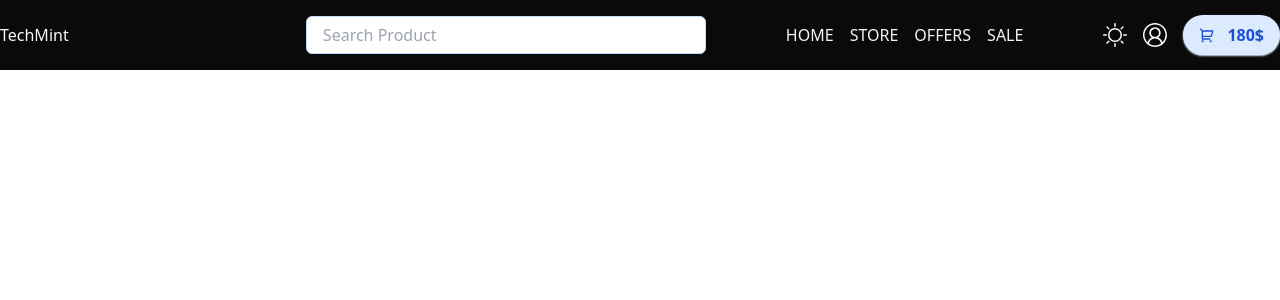
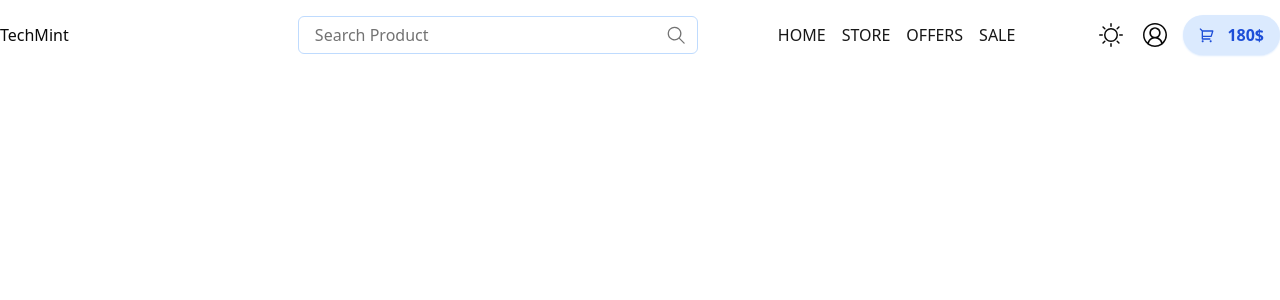
Before and after one commit to hirushaph/techmint, a React (Vite) app: page / in a window 1280 px wide. Shown: the top 300 px of the page. Built offline with nearby package versions, Linux system fonts and the light colour scheme.

Commit message:
Add dark mode toggle

```diff
--- a/index.html
+++ b/index.html
@@ -3,6 +3,12 @@
   <head>
     <meta charset="UTF-8" />
     <link rel="icon" type="image/svg+xml" href="/vite.svg" />
+    <script>
+      const darkmode = JSON.parse(localStorage.getItem('darkmode'));
+      darkmode
+        ? document.documentElement.classList.add('dark')
+        : document.documentElement.classList.remove('dark');
+    </script>
     <meta name="viewport" content="width=device-width, initial-scale=1.0" />
     <title>TechMint | Mobile Store</title>
   </head>
--- a/package.json
+++ b/package.json
@@ -10,11 +10,13 @@
     "preview": "vite preview"
   },
   "dependencies": {
+    "@reduxjs/toolkit": "^2.2.5",
     "axios": "^1.6.8",
     "framer-motion": "^11.2.4",
     "react": "^18.2.0",
     "react-dom": "^18.2.0",
     "react-icons": "^5.2.1",
+    "react-redux": "^9.1.2",
     "react-router-dom": "^6.23.1"
   },
   "devDependencies": {
--- a/src/components/AppLayout.tsx
+++ b/src/components/AppLayout.tsx
@@ -2,7 +2,7 @@ import Header from './Header';
 
 function AppLayout() {
   return (
-    <div className='app dark'>
+    <div className='app'>
       <Header />
     </div>
   );
--- /dev/null
+++ b/src/components/DarkMode.tsx
@@ -0,0 +1,48 @@
+import { GoSun } from 'react-icons/go';
+import { useDispatch, useSelector } from 'react-redux';
+import { RootStateType } from '../redux/store';
+import { toggleDarkMode } from '../redux/settingSlice';
+import { useEffect, useState } from 'react';
+import { HiOutlineMoon } from 'react-icons/hi';
+
+function DarkMode() {
+  const dispatch = useDispatch();
+  const { darkmode } = useSelector((state: RootStateType) => state.setting);
+  const [showAnimation, setShowAnimation] = useState(false);
+
+  useEffect(
+    function () {
+      if (darkmode) {
+        document.documentElement.classList.add('dark');
+      } else {
+        document.documentElement.classList.remove('dark');
+      }
+    },
+    [darkmode],
+  );
+
+  function handleDarkMode() {
+    dispatch(toggleDarkMode());
+    setShowAnimation(true);
+  }
+  return (
+    <div
+      onClick={handleDarkMode}
+      className=' relative flex w-8 cursor-pointer items-center justify-center bg-blue-400'
+    >
+      <span
+        className={`darkmode-icon ${showAnimation && darkmode ? 'rotateback-effect' : 'opacity-0'} ${darkmode && 'opacity-100'} ${!darkmode && 'rotate-effect'}`}
+      >
+        <HiOutlineMoon className={`text-2xl`} />
+      </span>
+
+      <span
+        className={`darkmode-icon ${showAnimation && !darkmode ? 'rotate-effect' : 'opacity-0'} ${darkmode && 'rotateback-effect'} ${!darkmode && 'opacity-100'}`}
+      >
+        <GoSun className={`text-2xl`} />
+      </span>
+    </div>
+  );
+}
+
+export default DarkMode;
--- a/src/components/IconMenu.tsx
+++ b/src/components/IconMenu.tsx
@@ -1,14 +1,12 @@
-import { GoSun } from 'react-icons/go';
 import { RiShoppingCart2Line } from 'react-icons/ri';
 import { VscAccount } from 'react-icons/vsc';
 import { Link } from 'react-router-dom';
+import DarkMode from './DarkMode';
 
 function IconMenu() {
   return (
     <div className='header-icons flex items-center gap-4 justify-self-end'>
-      <span className='block'>
-        <GoSun className='header-icon text-2xl' />
-      </span>
+      <DarkMode />
       <Link to='/account'>
         <span className=''>
           <VscAccount className='header-icon text-2xl' />
--- a/src/components/Search.tsx
+++ b/src/components/Search.tsx
@@ -1,11 +1,17 @@
+import { GoSearch } from 'react-icons/go';
+
 function Search() {
   return (
-    <div className='search-container'>
+    <div className='search-container relative'>
       <input
         type='search'
         placeholder='Search Product'
-        className='w-[400px] rounded-md border border-blue-200 px-4 py-1.5  outline-none transition hover:shadow-sm hover:shadow-blue-100 focus:border-blue-400'
+        className='w-[400px] rounded-md border border-blue-200 bg-dark-50  px-4 py-1.5 outline-none transition-shadow duration-300 hover:shadow-sm hover:shadow-blue-100 hover:ease-in-out focus:border-blue-400 focus:transition dark:border-none dark:bg-dark-200 dark:hover:shadow-dark-200'
       />
+
+      <span className='absolute right-3 top-1/2  translate-y-[-50%]'>
+        <GoSearch className='text-xl text-dark-500' />
+      </span>
     </div>
   );
 }
--- a/src/index.css
+++ b/src/index.css
@@ -3,7 +3,7 @@
 @tailwind utilities;
 
 :root {
-  --dark-50: #fafafa;
+  --dark-50: #fff;
   --dark-100: #f5f5f5;
   --dark-200: #e5e5e5;
   --dark-300: #d4d4d4;
@@ -32,5 +32,46 @@
 
 .app {
   color: var(--dark-950);
+}
+
+body {
+  color: var(--dark-900);
   background-color: var(--dark-50);
 }
+
+::placeholder {
+  color: var(--dark-500) !important;
+}
+
+/* Dark mode animation css */
+
+.rotate-effect {
+  animation: rotate 0.6s forwards;
+}
+
+.rotateback-effect {
+  animation: backrotate 0.9s forwards;
+}
+
+@keyframes rotate {
+  0% {
+    transform: rotate(0deg);
+  }
+  100% {
+    transform: rotate(180deg);
+  }
+}
+
+@keyframes backrotate {
+  0% {
+    transform: rotate(-180deg);
+  }
+  100% {
+    transform: rotate(0deg);
+  }
+}
+
+.darkmode-icon {
+  position: absolute;
+  transition: opacity 0.6s ease-in-out;
+}
--- a/src/main.tsx
+++ b/src/main.tsx
@@ -3,11 +3,15 @@ import ReactDOM from 'react-dom/client';
 import App from './App.jsx';
 import './index.css';
 import { BrowserRouter } from 'react-router-dom';
+import { Provider } from 'react-redux';
+import { store } from './redux/store.js';
 
 ReactDOM.createRoot(document.getElementById('root')!).render(
   <React.StrictMode>
-    <BrowserRouter>
-      <App />
-    </BrowserRouter>
+    <Provider store={store}>
+      <BrowserRouter>
+        <App />
+      </BrowserRouter>
+    </Provider>
   </React.StrictMode>,
 );
--- /dev/null
+++ b/src/redux/settingSlice.ts
@@ -0,0 +1,27 @@
+import { createSlice } from '@reduxjs/toolkit';
+
+type SettingType = {
+  darkmode: boolean;
+};
+
+function getInitialState(): SettingType {
+  const theme = JSON.parse(localStorage.getItem('darkmode')!);
+  return {
+    darkmode: theme,
+  };
+}
+
+export const settingSlice = createSlice({
+  name: 'setting',
+  initialState: getInitialState(),
+  reducers: {
+    toggleDarkMode: (state) => {
+      state.darkmode = !state.darkmode;
+      localStorage.setItem('darkmode', JSON.stringify(state.darkmode));
+    },
+  },
+});
+
+export const { toggleDarkMode } = settingSlice.actions;
+
+export default settingSlice.reducer;
--- /dev/null
+++ b/src/redux/store.ts
@@ -0,0 +1,10 @@
+import { configureStore } from '@reduxjs/toolkit';
+import settingReducer from './settingSlice';
+
+export const store = configureStore({
+  reducer: {
+    setting: settingReducer,
+  },
+});
+
+export type RootStateType = ReturnType<typeof store.getState>;
--- a/tailwind.config.js
+++ b/tailwind.config.js
@@ -1,6 +1,7 @@
 /** @type {import('tailwindcss').Config} */
 export default {
   content: ['./index.html', './src/**/*.{js,ts,jsx,tsx}'],
+  darkMode: 'selector',
   theme: {
     extend: {
       colors: {
```
Also changed, not shown: 1 other file (tests, documents, lock files or other folders).
